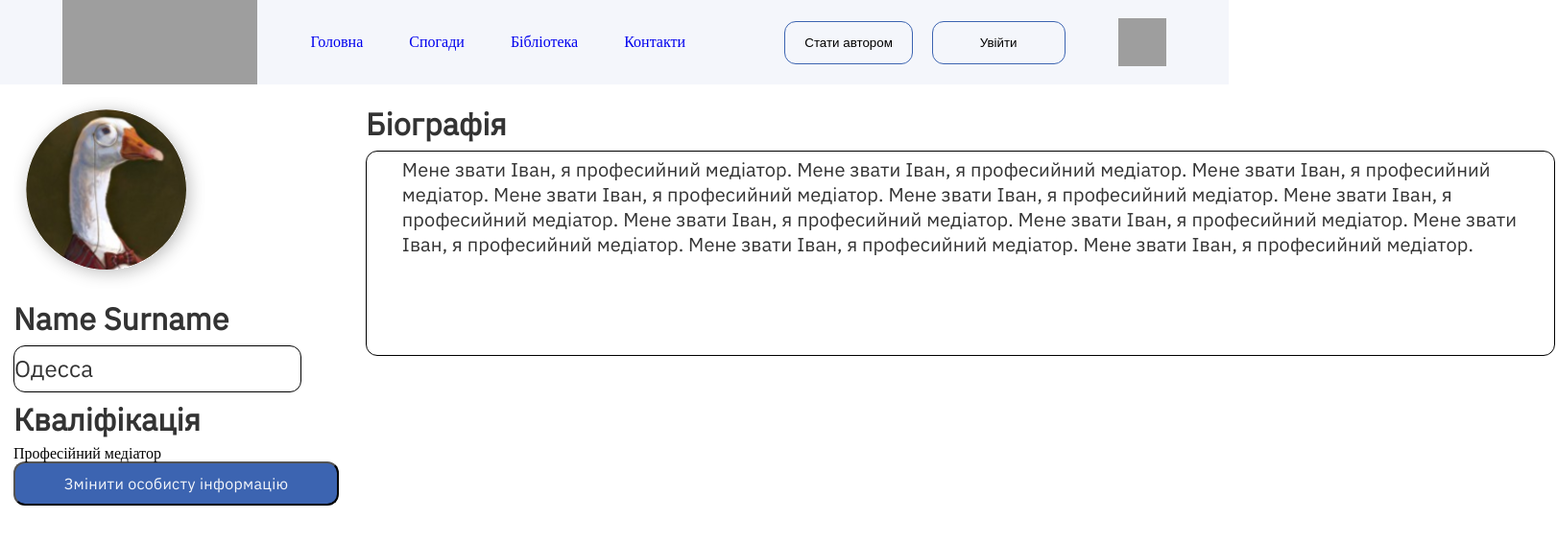
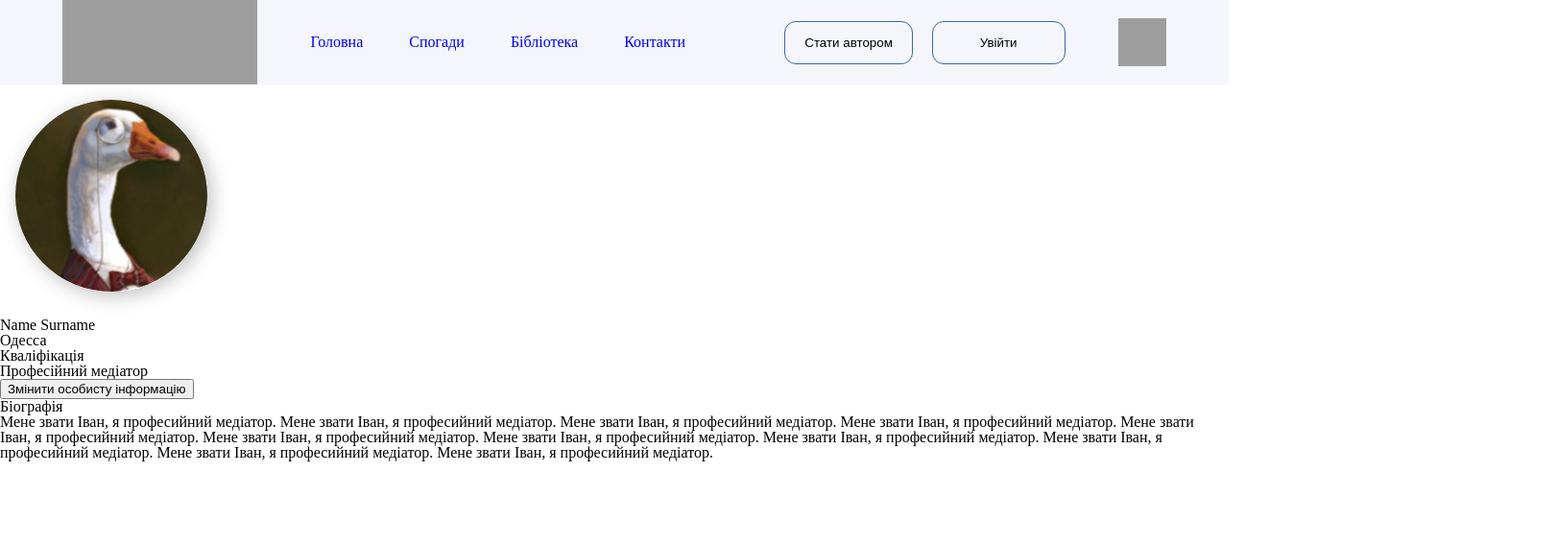
Before and after one commit to Ragnorosss/mediation, a React (Create React App) app: page / in a window 1280 px wide. Shown: the top 566 px of the page at 96% size, 1622 px wide, since content can reach past the window. Built offline with nearby package versions, Linux system fonts and the light colour scheme; grey boxes are pictures that could not be loaded.

Commit message:
created style for page Maininfo.jsx

```diff
--- a/src/style/_maininfo.scss
+++ b/src/style/_maininfo.scss
@@ -1,32 +1,34 @@
 /* informational-user */
-.informational-user{
+
+.wrapper{
     display: flex;
     justify-content: space-around;
-    width: 1622px;
-    height: 572px;
+    width: 1600px;
+    height: 500px;
     margin: 1% auto;
 }
 
-.text-title{
+/* information-basic*/
+.main__wrapper{
+    width: 300px;
+
+    .logo-avatar{
+        width: 200px;
+        height: 200px;
+        filter: drop-shadow(4px 4px 20px rgba(0, 0, 0, 0.25));
+    }
+    .title-text{
         font-family: 'IBM Plex Sans';
         font-style: normal;
-    font-weight: 700;
-    font-size: 32px;
-    line-height: 56px;
+        font-weight: 600;
+        font-size: 24px;
+        line-height: 44px;
         display: flex;
         align-items: flex-end;
         letter-spacing: 0.2px;
         color: #333333;
     }
-/* information-basic*/
-.information-basic{}
-
-.logo-img{
-    width: 200px;
-    height: 200px;
-}
-
-.text-name-city{
+    .title-subtitle{
         width: 88px;
         height: 30px;
         font-family: 'IBM Plex Sans';
@@ -39,7 +41,17 @@
         letter-spacing: 0.2px;
         color: #333333;
     }
-
+    .title-subtitle-profesion{
+        width: 300px;
+        height: 54px;
+        font-family: 'IBM Plex Sans';
+        font-style: normal;
+        font-weight: 600;
+        font-size: 24px;
+        line-height: 30px;
+        letter-spacing: 0.2px;
+        color: #5151E5;
+    }
     .city-user{
         width: 300px;
         height: 49px;
@@ -47,7 +59,6 @@
         border-radius: 12px;
         box-sizing: border-box;
     }
-
     .btn-create{
         width: 339px;
         height: 46px;
@@ -69,32 +80,40 @@
         color: #F5F7FB;
         cursor: pointer;
     }
+}
+
 /* information-basic*/
 
 /* info-biogrfi */
-.info-biogrfi{
+.biogrfi__wrapper{
+    margin: 1.5% auto;
+    width: 1220px;
+    height: 280px;
+    .title-text-biogrfi{
+        font-family: 'IBM Plex Sans';
+        font-style: normal;
+        font-weight: 700;
+        font-size: 32px;
+        line-height: 56px;
         display: flex;
-    width: 1227px;
-    height: 279px;
-    flex-direction: column;
-    align-items: flex-start;
+        align-items: flex-end;
+        letter-spacing: 0.2px;
+        color: #333333;
     }
-
-.about-user{
+    .text-desk{
         box-sizing: border-box;
-    width: 1239px;
-    height: 214px;
-    left: 0px;
-    top: 66px;
+        position: absolute;
+        width: 1220px;
+        height: 215px;
+        padding: 66px 0 0 0;
         background: #FFFFFF;
         border: 1px solid #000000;
         border-radius: 12px;
     }
-
-.text{
+    .text-about-user{
         font-family: 'IBM Plex Sans';
         font-style: normal;
-    font-weight: 300;
+        font-weight: 500;
         font-size: 20px;
         line-height: 26px;
         letter-spacing: 0.1px;
@@ -103,6 +122,23 @@
         justify-content: center;
         color: #333333;
     }
+}
 /* info-biogrfi */
 
 /* informational-user */
+
+/* Videos start */
+.block-video{
+    display: flex;
+    justify-content: center;
+    .video-wrapper{}
+    .video-item{}
+    .video__element{
+        width: 1100px;
+        height: 706px;
+        background: #D9D9D9;
+        box-shadow: 1px 4px 23px rgba(0, 0, 0, 0.15);
+        border-radius: 36px;
+    }
+}
+/* Videos end */
```
Lines whose indentation alone changed are shown as unchanged.
